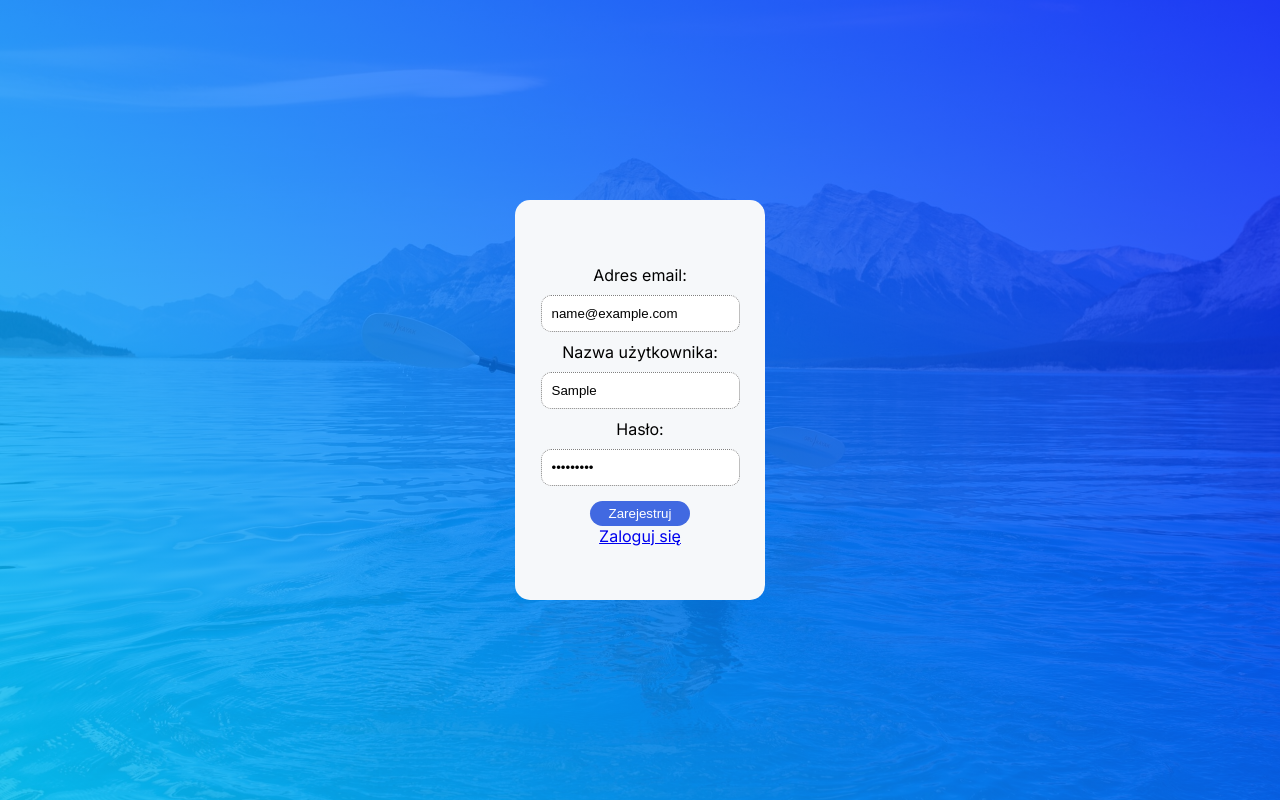
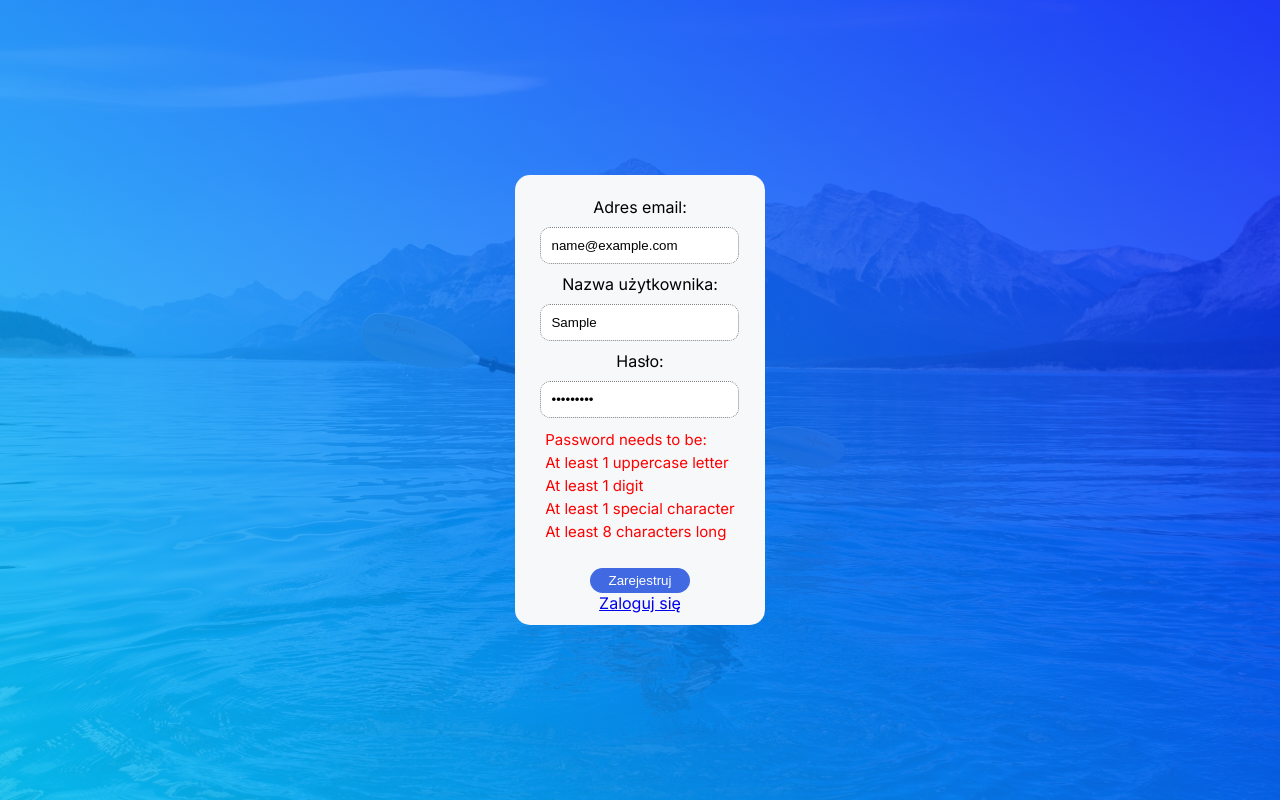
Before and after one commit to Pawko23/ProhealthTeam, a React (Create React App) app: page /register in a window 1280 px wide. Both pictures are taken after typing "name@example.com", "Sample", "Sample123" into the empty fields and a click on the button "Zarejestruj". Built offline with nearby package versions, Linux system fonts and the light colour scheme; no server answers.

Commit message:
password regexp validation

```diff
--- a/src/components/RegisterPage.js
+++ b/src/components/RegisterPage.js
@@ -11,7 +11,12 @@ const RegisterPage = () => {
     const [weight, setWeight] = useState([])
     const [goal, setGoal] = useState('')
     const [date, setDate] = useState([])
+    const [patternDisplay, setPatternDisplay] = useState( { display: 'none' } )
     const navigate = useNavigate()
+
+
+    const passwordPattern = /^(?=.*[A-Z])(?=.*[\W_])(?=.*\d).{8,}$/
+
 
 
     useEffect(() => {
@@ -26,6 +31,9 @@ const RegisterPage = () => {
 
     const handleSubmit = (e) => {
         e.preventDefault()
+
+        if(passwordPattern.test(password)) {
+            console.log("Password matches the pattern!");
             axios.post('/register', { email, username, password, weight: [], goal, date: []}).then(() => {
                 alert('Registered successfuly!')
                 setEmail('')
@@ -40,6 +48,10 @@ const RegisterPage = () => {
             .catch((error) => {
                 console.log('Unable to register user')
             })
+        } else {
+            console.log("Password does not match the pattern!");
+            setPatternDisplay( { display: 'flex' })
+        }
     }
 
     return (
@@ -68,6 +80,15 @@ const RegisterPage = () => {
                             value={password}
                             onChange={(e) => setPassword(e.target.value)}
                         />
+                        <div className={RegisterStyles['password-pattern']} style={patternDisplay}>
+                            <ul>
+                                <li>Password needs to be:</li>
+                                <li>At least 1 uppercase letter</li>
+                                <li>At least 1 digit</li>
+                                <li>At least 1 special character</li>
+                                <li>At least 8 characters long</li>
+                            </ul>
+                        </div>
                         <button type="submit" className={RegisterStyles.register}>Zarejestruj</button>
                         <Link to='/login'>Zaloguj się</Link>
                     </form>
--- a/src/styles/RegisterPage.module.css
+++ b/src/styles/RegisterPage.module.css
@@ -21,7 +21,7 @@ body {
 }
 .container .login-box {
   width: 250px;
-  height: 400px;
+  height: 450px;
   display: flex;
   justify-content: center;
   align-items: center;
@@ -43,6 +43,17 @@ body {
   border: 1px dotted grey;
   border-radius: 10px;
 }
+.container .login-box form .password-pattern {
+  padding: 10px;
+}
+.container .login-box form .password-pattern ul {
+  list-style: none;
+  font-size: 15px;
+}
+.container .login-box form .password-pattern ul li {
+  padding: 2px;
+  color: red;
+}
 .container .login-box form button {
   cursor: pointer;
 }
--- a/src/styles/RegisterPage.module.scss
+++ b/src/styles/RegisterPage.module.scss
@@ -29,7 +29,7 @@ body {
 
     .login-box {
         width: 250px;
-        height: 400px;
+        height: 450px;
         display: flex;
         justify-content: center;
         align-items: center;
@@ -51,6 +51,18 @@ body {
                 padding: 10px;
                 border: 1px dotted grey;
                 border-radius: 10px;
+            }
+
+            .password-pattern {
+                padding: 10px;
+                ul {
+                    list-style: none;
+                    font-size: 15px;
+                    li {
+                        padding: 2px;
+                        color: red;
+                    }
+                }
             }
 
             button {
```
Also changed, not shown: 1 other file (tests, documents, lock files or other folders). Lines whose indentation alone changed are shown as unchanged.
